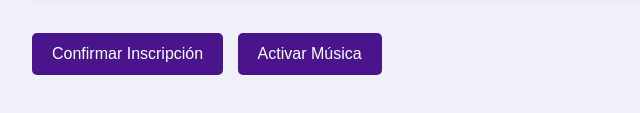
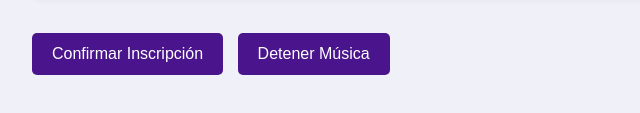
Before and after one commit to martincuezzo/requisitos, a plain HTML site: page index.html in a window 1280 px wide. Both pictures are taken after a click on the button "Activar Música". Shown: the part 269-382 px from the top of the page, 228-868 px from the left. Drawn offline with Linux system fonts and the light colour scheme.

Commit message:
cambio en musica

```diff
--- a/index.html
+++ b/index.html
@@ -62,7 +62,6 @@
       background-color: #6a1b9a;
     }
 
-    /* Responsive design */
     @media (max-width: 600px) {
       h1 {
         font-size: 1.5em;
@@ -94,21 +93,30 @@
     </ul>
 
     <a href="https://ejemplo.com/confirmacion" target="_blank">Confirmar Inscripción</a>
-    <button onclick="reproducirMusica()">Activar Música</button>
+    <button id="botonMusica" onclick="toggleMusica()">Activar Música</button>
   </div>
 
   <!-- Reproductor de música -->
-  <audio id="musica" autoplay loop>
+  <audio id="musica" loop>
     <source src="cancion.mp3" type="audio/mpeg">
     Tu navegador no soporta el elemento de audio.
   </audio>
 
   <script>
-    function reproducirMusica() {
-      const audio = document.getElementById("musica");
-      audio.play().catch(error => {
-        console.log("La reproducción automática fue bloqueada. El usuario debe interactuar.");
-      });
+    const audio = document.getElementById("musica");
+    const boton = document.getElementById("botonMusica");
+
+    function toggleMusica() {
+      if (audio.paused) {
+        audio.play().then(() => {
+          boton.textContent = "Detener Música";
+        }).catch(() => {
+          console.log("Reproducción bloqueada hasta que el usuario interactúe.");
+        });
+      } else {
+        audio.pause();
+        boton.textContent = "Activar Música";
+      }
     }
   </script>
 
```
